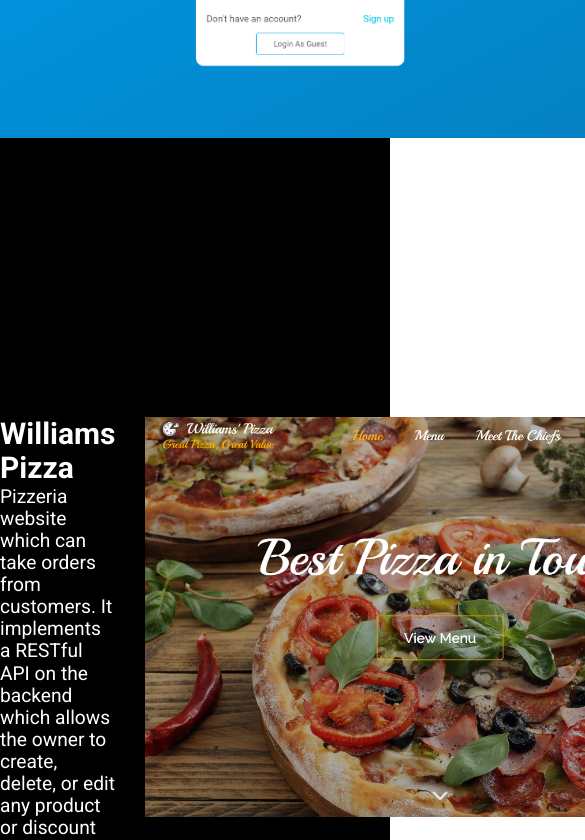
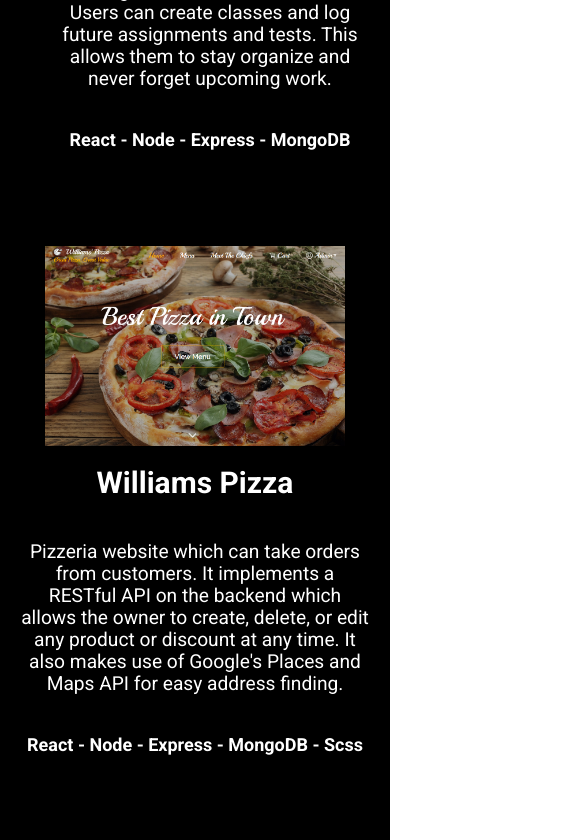
Before and after one commit to williamj1788/Portfolio, a React (Create React App) app: page / in a window 390 px wide. Shown: the part 2580-3420 px from the top of the page, 585 px wide, since content can reach past the window. Built offline with nearby package versions, Linux system fonts and the light colour scheme.

Commit message:
project section is now responsive

```diff
--- a/src/compenents/Navbar.js
+++ b/src/compenents/Navbar.js
@@ -1,4 +1,4 @@
-import React, { useState } from 'react';
+import React, { useState, useEffect } from 'react';
 
 import LogoImage from '../Images/Logo.png';
 
@@ -7,11 +7,33 @@
 
 
 function Navbar(){
+    const [isFixed, setIsFixed] = useState(false);
+    const [wasFixed, setWasFixed] = useState(false);
 
-    const [isFixed, setIsFixed] = useState(false);
+    function handleScroll() {
+        const currentScrollY = window.scrollY;
+        const fixedTarget = 400;
+
+        if(currentScrollY > fixedTarget && !isFixed){
+           setIsFixed(true);
+           setWasFixed(true);
+        }else if(currentScrollY < fixedTarget && isFixed){
+            setIsFixed(false);
+        }
+    }
+
+    useEffect(() => {
+        window.addEventListener('scroll', handleScroll);
+        handleScroll(); // in case of a refresh
+
+        return function(){
+            window.removeEventListener('scroll', handleScroll);
+        }
+    },[isFixed]);
+
 
     return(
-        <nav className={`${s.navbar} ${s.fadeIn}`}>
+        <nav className={`${s.navbar} ${isFixed ? s.fixed : !wasFixed ? s.fadeIn : ''}`}>
             <Logo  visible={isFixed} />
             <LinkContainer />
         </nav>
--- a/src/styles/Navbar.module.scss
+++ b/src/styles/Navbar.module.scss
@@ -7,6 +7,17 @@
     align-items: center;
     padding: 15px 40px;
     box-sizing: border-box;
+}
+
+.fixed{
+    position: fixed;
+    z-index: 100;
+
+    background-color: rgba(0, 0, 0, 0.4);
+
+    animation-name: slideIn;
+    animation-duration: 600ms;
+    animation-fill-mode: forwards;
 }
 
 .logo{
@@ -60,3 +71,12 @@
         opacity: 1;
     }
 }
+
+@keyframes slideIn{
+    from{
+        transform: translateY(-100%);
+    }
+    to{
+        transform: translateY(0);
+    }
+}
--- a/src/styles/Projects.module.scss
+++ b/src/styles/Projects.module.scss
@@ -168,3 +168,81 @@
         opacity: 1;
     }
 }
+
+@media(max-width: 1150px){
+    .project{
+        flex-direction: column;
+        align-items: center;
+        &:nth-child(even){
+            .projectImg{
+                order: 1;
+            }
+            .projectText{
+                order: 2;
+                margin: 0;
+            }
+        }
+    }
+    .projectTitle, .projectDesc, .projectTools{
+        text-align: center;
+        margin: 20px 0;
+        padding: 0 20px;
+    }
+}
+
+@media(max-width: 650px){
+    .project{
+        margin-top: 75px;
+    }
+    .projectImg{
+        width: 450px;
+        height: 300px;
+        &:hover{
+            &::after{
+                border: 225px solid transparent;
+                border-right-color: rgba(0, 0, 0, 0.6);
+                border-top-width: 150px;
+                border-bottom-color: rgba(0, 0, 0, 0.6);
+                border-bottom-width: 150px;
+            }
+
+            &::before{
+                border: 225px solid transparent;
+                border-left-color: rgba(0, 0, 0, 0.6);
+                border-top-width: 150px;
+                border-top-color: rgba(0, 0, 0, 0.6);
+                border-bottom-width: 150px;
+            }
+        }
+    }
+};
+
+@media(max-width: 500px){
+    .projectImg{
+        width: 300px;
+        height: 200px;
+        &:hover{
+            &::after{
+                border: 150px solid transparent;
+                border-right-color: rgba(0, 0, 0, 0.6);
+                border-top-width: 100px;
+                border-bottom-color: rgba(0, 0, 0, 0.6);
+                border-bottom-width: 100px;
+            }
+
+            &::before{
+                border: 150px solid transparent;
+                border-left-color: rgba(0, 0, 0, 0.6);
+                border-top-width: 100px;
+                border-top-color: rgba(0, 0, 0, 0.6);
+                border-bottom-width: 100px;
+            }
+        }
+    }
+    .projectLink{
+        width: 100px;
+        height: 32.5px;
+        border: 2px solid white;
+        font-size: 1.5rem;
+    }
+};
```
